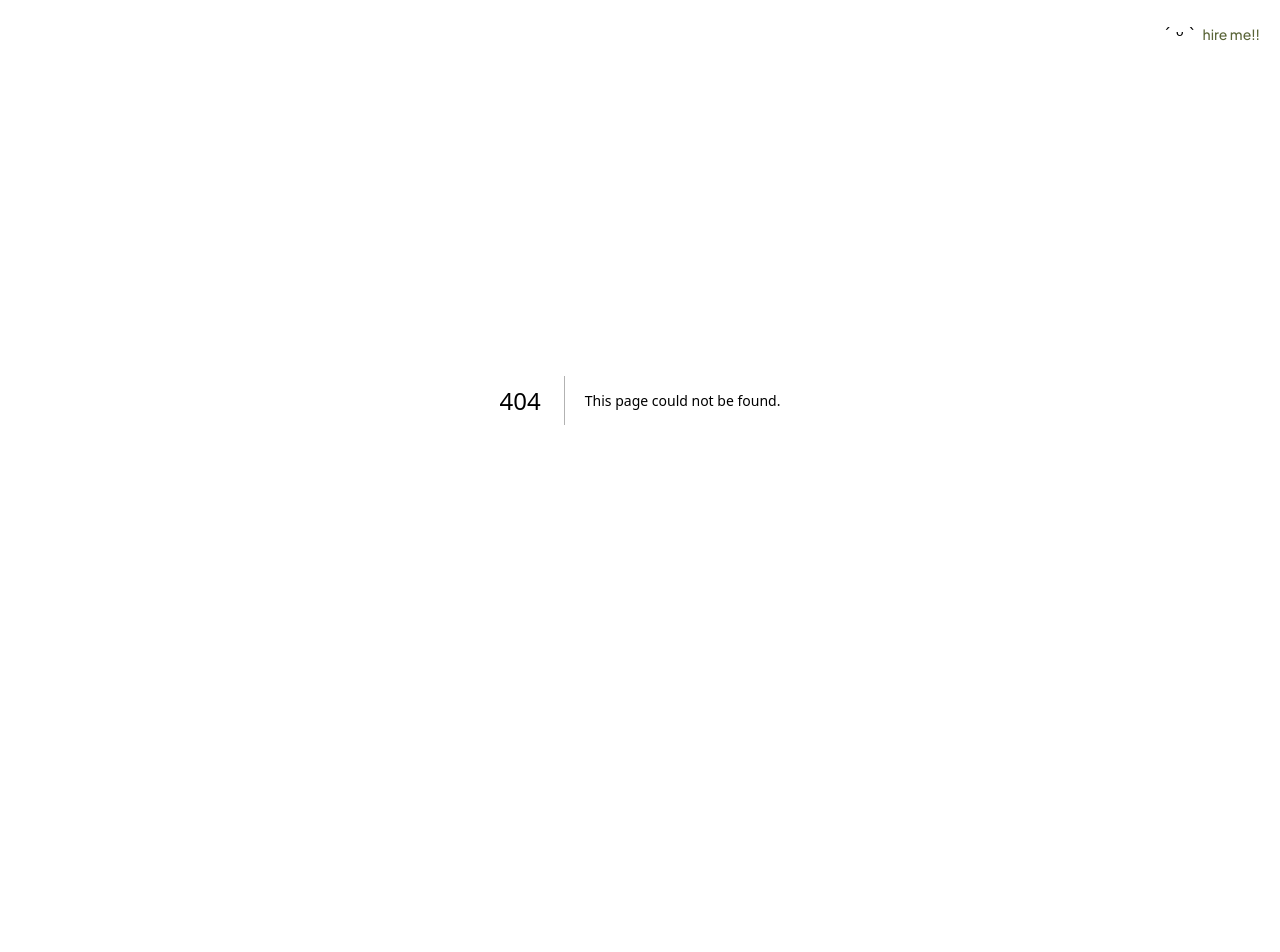
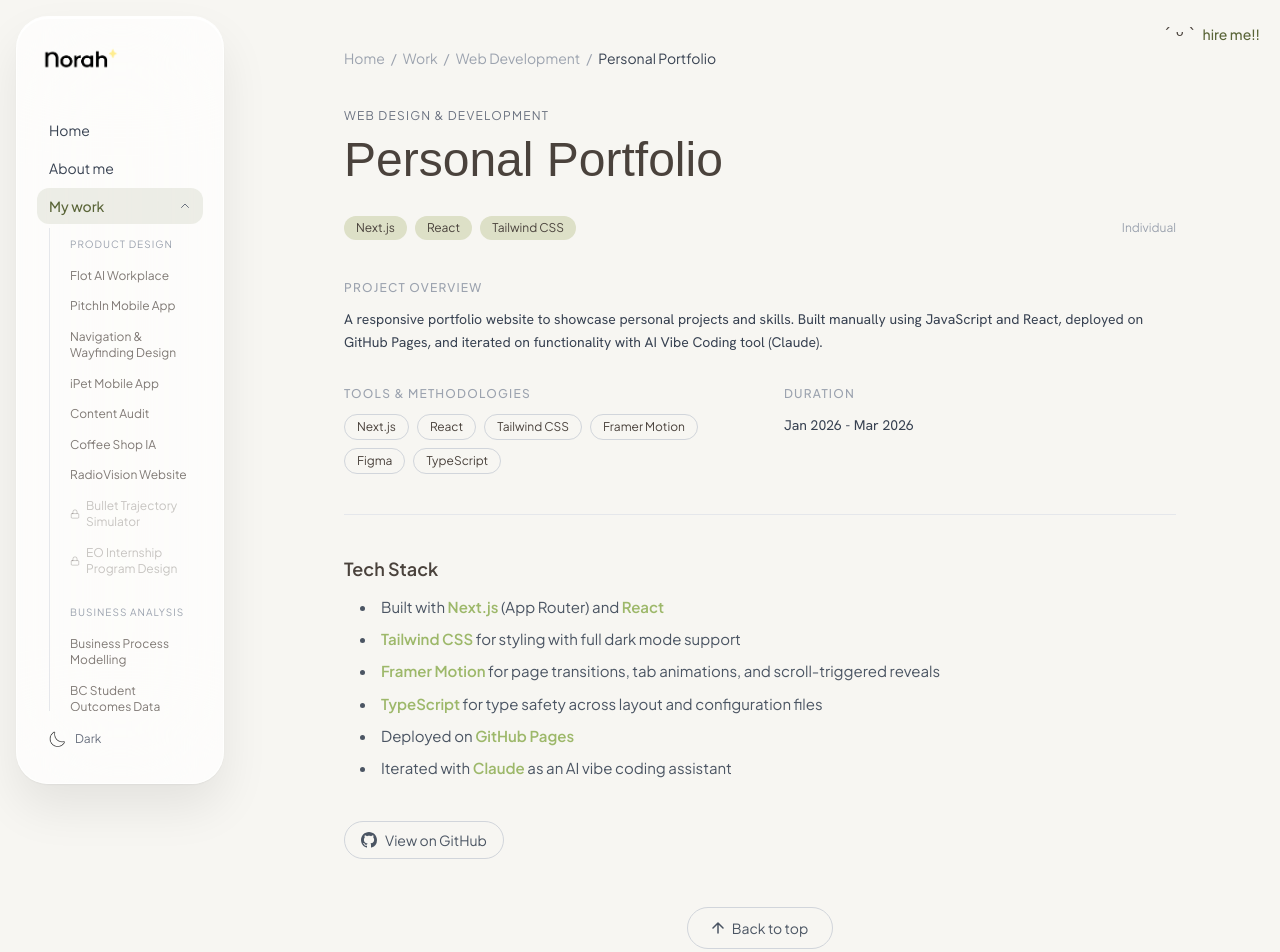
Before and after one commit to Norahnoted/norahnoted.github.io, a Next.js app: page /projects/portfolio in a window 1280 px wide. Before the commit this address had no page. Shown: the top 952 px of the page. Before the commit the page ends 800 px from the top, so only its background shows below. Built offline with nearby package versions, Linux system fonts and the light colour scheme; a web font is replaced by a local one.

Commit message:
Add portfolio page content, fix strong styling, update project   previews

```diff
--- a/app/projects/brainflix/page.jsx
+++ b/app/projects/brainflix/page.jsx
@@ -60,7 +60,7 @@
         <svg className="w-4 h-4" viewBox="0 0 24 24" fill="currentColor">
           <path d="M12 0C5.37 0 0 5.37 0 12c0 5.31 3.435 9.795 8.205 11.385.6.105.825-.255.825-.57 0-.285-.015-1.23-.015-2.235-3.015.555-3.795-.735-4.035-1.41-.135-.345-.72-1.41-1.23-1.695-.42-.225-1.02-.78-.015-.795.945-.015 1.62.87 1.845 1.23 1.08 1.815 2.805 1.305 3.495.99.105-.78.42-1.305.765-1.605-2.67-.3-5.46-1.335-5.46-5.925 0-1.305.465-2.385 1.23-3.225-.12-.3-.54-1.53.12-3.18 0 0 1.005-.315 3.3 1.23.96-.27 1.98-.405 3-.405s2.04.135 3 .405c2.295-1.56 3.3-1.23 3.3-1.23.66 1.65.24 2.88.12 3.18.765.84 1.23 1.905 1.23 3.225 0 4.605-2.805 5.625-5.475 5.925.435.375.81 1.095.81 2.22 0 1.605-.015 2.895-.015 3.3 0 .315.225.69.825.57A12.02 12.02 0 0 0 24 12c0-6.63-5.37-12-12-12z" />
         </svg>
-        GitHub Repo
+        View on GitHub
       </a>
 
       {/* Tab bar */}
--- /dev/null
+++ b/app/projects/portfolio/page.jsx
@@ -0,0 +1,63 @@
+'use client';
+
+import ProjectLayout from '@/app/components/ProjectLayout';
+
+const project = {
+  id: "portfolio",
+  title: "Personal Portfolio",
+  description: "Web Design & Development",
+  bgImage: "/preview-personalwebsite.png",
+
+  category: "Web Development",
+  isGroup: false,
+  tags: ["Next.js", "React", "Tailwind CSS"],
+
+  duration: "Jan 2026 - Mar 2026",
+
+  overview:
+    "A responsive portfolio website to showcase personal projects and skills. Built manually using JavaScript and React, deployed on GitHub Pages, and iterated on functionality with AI Vibe Coding tool (Claude).",
+
+  tools: [
+    "Next.js",
+    "React",
+    "Tailwind CSS",
+    "Framer Motion",
+    "Figma",
+    "TypeScript",
+  ],
+};
+
+const body = 'text-[15px] text-gray-600 dark:text-white/70 font-PlusJakarta leading-relaxed';
+const heading = 'text-lg font-semibold font-PlusJakarta text-[#4A423C] dark:text-white';
+
+export default function Page() {
+  return (
+    <ProjectLayout project={project}>
+      {/* Tech Stack */}
+      <div className="flex flex-col gap-3 mb-10">
+        <h2 className={heading}>Tech Stack</h2>
+        <ul className={`flex flex-col gap-2 ${body} list-disc list-inside pl-4`}>
+          <li>Built with <strong className="text-[#9DB86A] font-semibold">Next.js</strong> (App Router) and <strong className="text-[#9DB86A] font-semibold">React</strong> </li>
+          <li><strong className="text-[#9DB86A] font-semibold">Tailwind CSS</strong> for styling with full dark mode support</li>
+          <li><strong className="text-[#9DB86A] font-semibold">Framer Motion</strong> for page transitions, tab animations, and scroll-triggered reveals</li>
+          <li><strong className="text-[#9DB86A] font-semibold">TypeScript</strong> for type safety across layout and configuration files</li>
+          <li>Deployed on <strong className="text-[#9DB86A] font-semibold">GitHub Pages</strong></li>
+          <li>Iterated with <strong className="text-[#9DB86A] font-semibold">Claude</strong> as an AI vibe coding assistant</li>
+        </ul>
+      </div>
+
+      {/* GitHub Link */}
+      <a
+        href="https://github.com/Norahnoted/norahnoted.github.io"
+        target="_blank"
+        rel="noopener noreferrer"
+        className="inline-flex items-center gap-2 px-4 py-2 rounded-full border border-gray-300 dark:border-white/20 text-sm font-PlusJakarta text-gray-600 dark:text-white/70 hover:bg-gray-100 dark:hover:bg-white/10 hover:text-gray-900 dark:hover:text-white transition w-fit"
+      >
+        <svg className="w-4 h-4" viewBox="0 0 24 24" fill="currentColor">
+          <path d="M12 0C5.37 0 0 5.37 0 12c0 5.31 3.435 9.795 8.205 11.385.6.105.825-.255.825-.57 0-.285-.015-1.23-.015-2.235-3.015.555-3.795-.735-4.035-1.41-.135-.345-.72-1.41-1.23-1.695-.42-.225-1.02-.78-.015-.795.945-.015 1.62.87 1.845 1.23 1.08 1.815 2.805 1.305 3.495.99.105-.78.42-1.305.765-1.605-2.67-.3-5.46-1.335-5.46-5.925 0-1.305.465-2.385 1.23-3.225-.12-.3-.54-1.53.12-3.18 0 0 1.005-.315 3.3 1.23.96-.27 1.98-.405 3-.405s2.04.135 3 .405c2.295-1.56 3.3-1.23 3.3-1.23.66 1.65.24 2.88.12 3.18.765.84 1.23 1.905 1.23 3.225 0 4.605-2.805 5.625-5.475 5.925.435.375.81 1.095.81 2.22 0 1.605-.015 2.895-.015 3.3 0 .315.225.69.825.57A12.02 12.02 0 0 0 24 12c0-6.63-5.37-12-12-12z" />
+        </svg>
+        View on GitHub
+      </a>
+    </ProjectLayout>
+  );
+}
```
